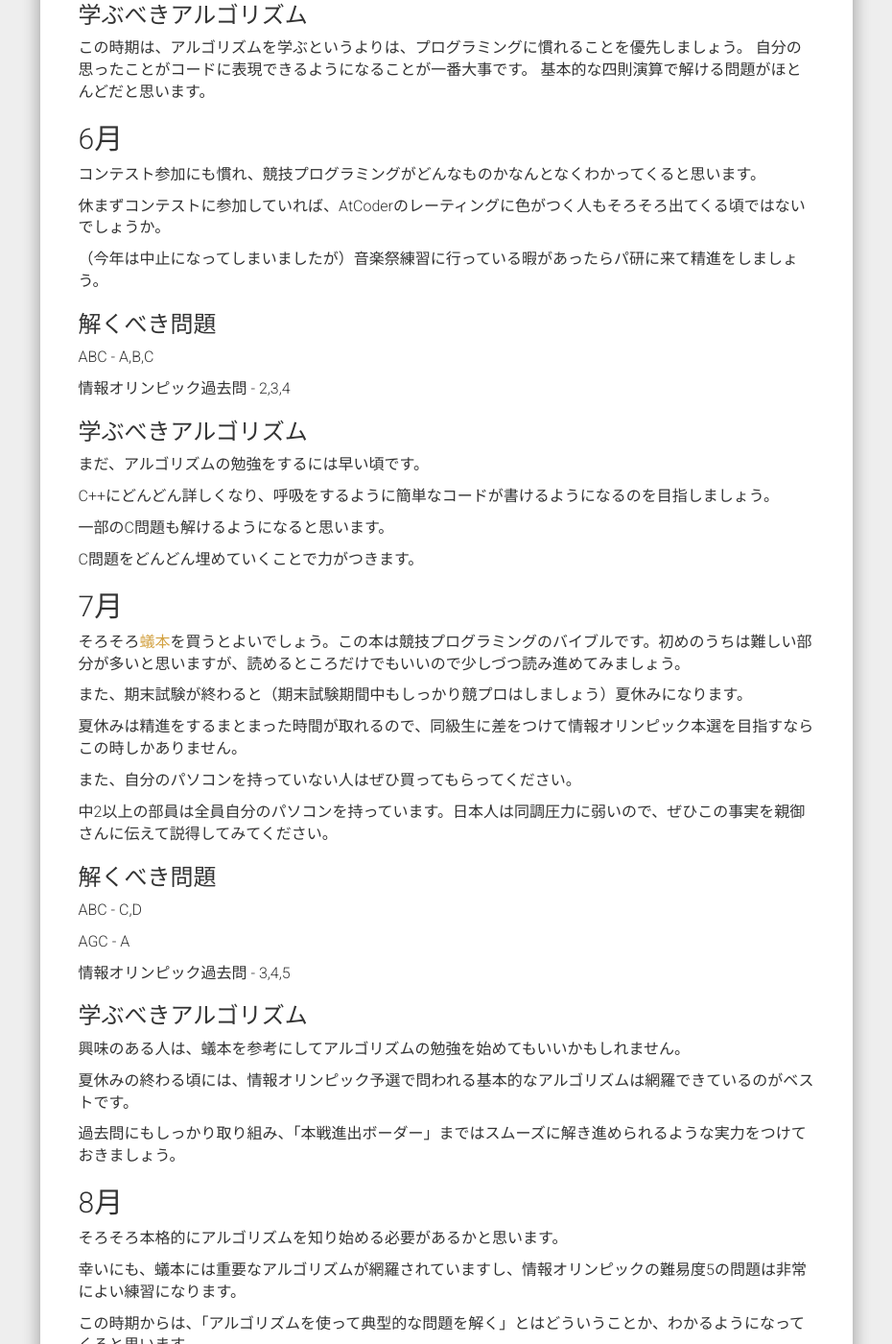
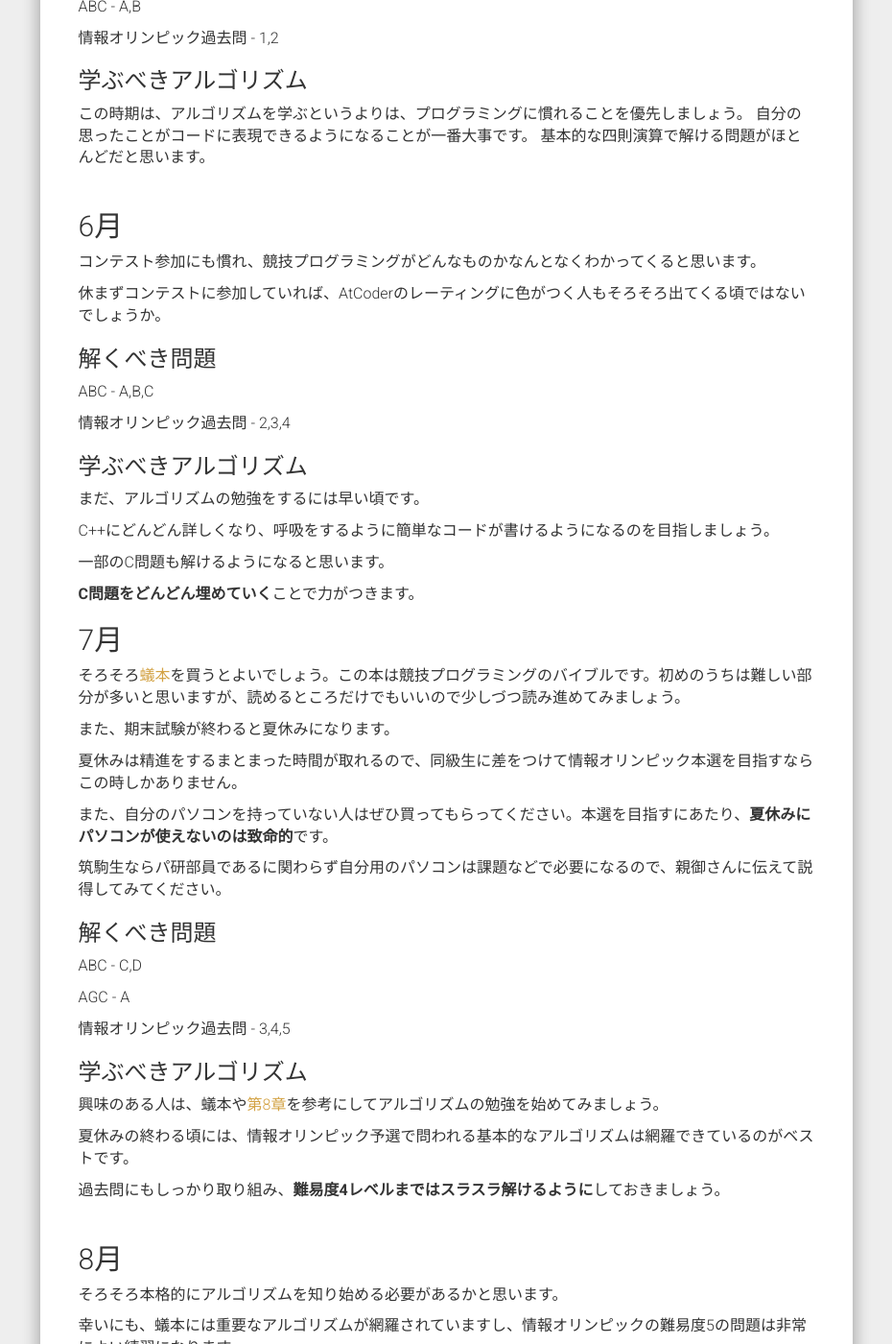
Before and after one commit to TKPaken/beginners, a Jekyll site: the page built from chapter7/index.md, in a window 1280 px wide and 1400 px high, scrolled down 1444 px. Shown: the whole window at 96% size, without its empty margins (321-1251 px from the left). Built offline with Jekyll 4.4.1, drawn with Linux system fonts in a browser that asks for light colours; nearby versions of some CDN libraries; comment, search, counter and statistics services are not loaded; some of the changed text lies outside the part shown.

Commit message:
7章の一部の表現を削除 他

```diff
--- a/chapter7/index.md
+++ b/chapter7/index.md
@@ -5,7 +5,7 @@
 mathjax: true
 ---
 
-# 目指せJOI本選!
+# 第7章 - 目指せJOI本選!
 
 APG4bを終え、4章の演習問題を全て解いたみなさんにはもうプログラムを書くのに必要な最低限の知識が身についています。おめでとうございます!
 
@@ -48,15 +48,13 @@
 
 この時期は、アルゴリズムを学ぶというよりは、プログラミングに慣れることを優先しましょう。
 自分の思ったことがコードに表現できるようになることが一番大事です。
-基本的な四則演算で解ける問題がほとんどだと思います。
+基本的な四則演算で解ける問題がほとんどだと思います。<br><br>
 
 ## 6月
 
 コンテスト参加にも慣れ、競技プログラミングがどんなものかなんとなくわかってくると思います。
 
 休まずコンテストに参加していれば、AtCoderのレーティングに色がつく人もそろそろ出てくる頃ではないでしょうか。
-
-（今年は中止になってしまいましたが）音楽祭練習に行っている暇があったらパ研に来て精進をしましょう。
 
 ### 解くべき問題
 
@@ -72,19 +70,19 @@
 
 一部のC問題も解けるようになると思います。
 
-C問題をどんどん埋めていくことで力がつきます。
+**C問題をどんどん埋めていく**ことで力がつきます。
 
 ## 7月
 
 そろそろ[蟻本](https://www.amazon.co.jp/%E3%83%97%E3%83%AD%E3%82%B0%E3%83%A9%E3%83%9F%E3%83%B3%E3%82%B0%E3%82%B3%E3%83%B3%E3%83%86%E3%82%B9%E3%83%88%E3%83%81%E3%83%A3%E3%83%AC%E3%83%B3%E3%82%B8%E3%83%96%E3%83%83%E3%82%AF-%E7%AC%AC2%E7%89%88-%EF%BD%9E%E5%95%8F%E9%A1%8C%E8%A7%A3%E6%B1%BA%E3%81%AE%E3%82%A2%E3%83%AB%E3%82%B4%E3%83%AA%E3%82%BA%E3%83%A0%E6%B4%BB%E7%94%A8%E5%8A%9B%E3%81%A8%E3%82%B3%E3%83%BC%E3%83%87%E3%82%A3%E3%83%B3%E3%82%B0%E3%83%86%E3%82%AF%E3%83%8B%E3%83%83%E3%82%AF%E3%82%92%E9%8D%9B%E3%81%88%E3%82%8B%EF%BD%9E-%E7%A7%8B%E8%91%89%E6%8B%93%E5%93%89/dp/4839941068)を買うとよいでしょう。この本は競技プログラミングのバイブルです。初めのうちは難しい部分が多いと思いますが、読めるところだけでもいいので少しづつ読み進めてみましょう。
 
-また、期末試験が終わると（期末試験期間中もしっかり競プロはしましょう）夏休みになります。
+また、期末試験が終わると夏休みになります。
 
 夏休みは精進をするまとまった時間が取れるので、同級生に差をつけて情報オリンピック本選を目指すならこの時しかありません。
 
-また、自分のパソコンを持っていない人はぜひ買ってもらってください。
+また、自分のパソコンを持っていない人はぜひ買ってもらってください。本選を目指すにあたり、**夏休みにパソコンが使えないのは致命的**です。
 
-中2以上の部員は全員自分のパソコンを持っています。日本人は同調圧力に弱いので、ぜひこの事実を親御さんに伝えて説得してみてください。
+筑駒生ならパ研部員であるに関わらず自分用のパソコンは課題などで必要になるので、親御さんに伝えて説得してみてください。
 
 ### 解くべき問題
 
@@ -96,11 +94,11 @@
 
 ### 学ぶべきアルゴリズム
 
-興味のある人は、蟻本を参考にしてアルゴリズムの勉強を始めてもいいかもしれません。
+興味のある人は、蟻本や[第8章](/chapter8)を参考にしてアルゴリズムの勉強を始めてみましょう。
 
 夏休みの終わる頃には、情報オリンピック予選で問われる基本的なアルゴリズムは網羅できているのがベストです。
 
-過去問にもしっかり取り組み、「本戦進出ボーダー」まではスムーズに解き進められるような実力をつけておきましょう。
+過去問にもしっかり取り組み、**難易度4レベルまではスラスラ解けるように**しておきましょう。<br><br>
 
 ## 8月
 
@@ -124,17 +122,17 @@
 
 上でも述べましたが、情報オリンピック過去問の難易度5はとても教育的です。
 
-難易度5にある程度慣れれば、6も無理ではないと思うので、少しでもいいので解きましょう。
+難易度5にある程度慣れれば6も無理ではないと思うので、どんどん解いていきましょう。
 
-予選落ちして後悔しないような精進をしましょう。
+**夏休みを制する者はJOIを制します。心して精進しましょう！**<br><br>
 
 ## 9月
 
-9/19 (土) に一次予選の1回目があります。あと2回あるうちのどれかで突破できれば良いのですが、一次予選の問題は非常に簡単なので突破できます。~~というかここで突破できなかったら諦めてもいいと思う~~
+9/19 (土) に一次予選の1回目があります。あと2回あるうちのどれかで突破できれば良いのですが、一次予選の問題は非常に簡単なので突破できます。
 
 情報オリンピックの精進, AtCoderの精進をひたすらやりましょう。
 
-何度でも言いますが、競技プログラミングは精進量です。精進以外に実力を上げる方法はありません。
+何度でも言いますが、競技プログラミングは精進量です。**精進以外に実力を上げる方法はありません**。
 
 ### 解くべき問題
 
@@ -146,7 +144,7 @@
 
 ### 学ぶべきアルゴリズム
 
-ひたすらJOIの過去問をやりましょう。
+**ひたすらJOIの過去問をやりましょう**。
 
 もちろん飽きたらAtCoderやってもいいです。
 
@@ -156,7 +154,7 @@
 
 10/18 (日) に一次予選の2回目があります。スケジュールが合わなかった人は頑張って下さい。
 
-文化祭準備で忙しい時期かもしれませんが、出来る限り毎日問題を解きましょう。
+文化祭準備で忙しい時期かもしれませんが、**出来る限り毎日問題を解きましょう**。
 
 ### 解くべき問題
 
@@ -172,7 +170,7 @@
 
 もちろん過去問を解くのが一番大事ですが、飽きたらAGCのBやABCのDを見に行ってもいいかもしれません。
 
-AtCoderのレーティングは、少なくとも水色を目指しましょう。予選の時点で水色ないとかなり厳しいです。
+AtCoderのレーティングは、少なくとも**水色を目指しましょう**。予選の時点で水色ないとかなり厳しいです。
 
 ## 11月
 
@@ -182,7 +180,7 @@
 
 予選の時間3時間で過去問を一通り演習し、部分点を取る練習や、時間感覚の認識をしておきましょう。
 
-精進のラストスパートです。予選に向けて頑張りましょう。以上。
+精進のラストスパートです。予選に向けて頑張りましょう。
 
 ### 解くべき問題
 
@@ -196,7 +194,7 @@
 
 必要なアルゴリズムはもう十分習得できていると思います。過去問で情報オリンピックに慣れましょう。
 
-解ける過去問が少なくなったらAtCoderにも手を出して、とにかく演習量を増やしましょう。
+解ける過去問が少なくなったらAtCoderにも手を出して、とにかく演習量を増やしましょう。<br><br>
 
 ## 12月
 
```
Also changed, not shown: other parts of chapter7/index.md (+3 -3 lines), chapter6/index.md (+1 -1 lines), chapter8/index.md (+10 -2 lines), index.md (+4 -1 lines).
